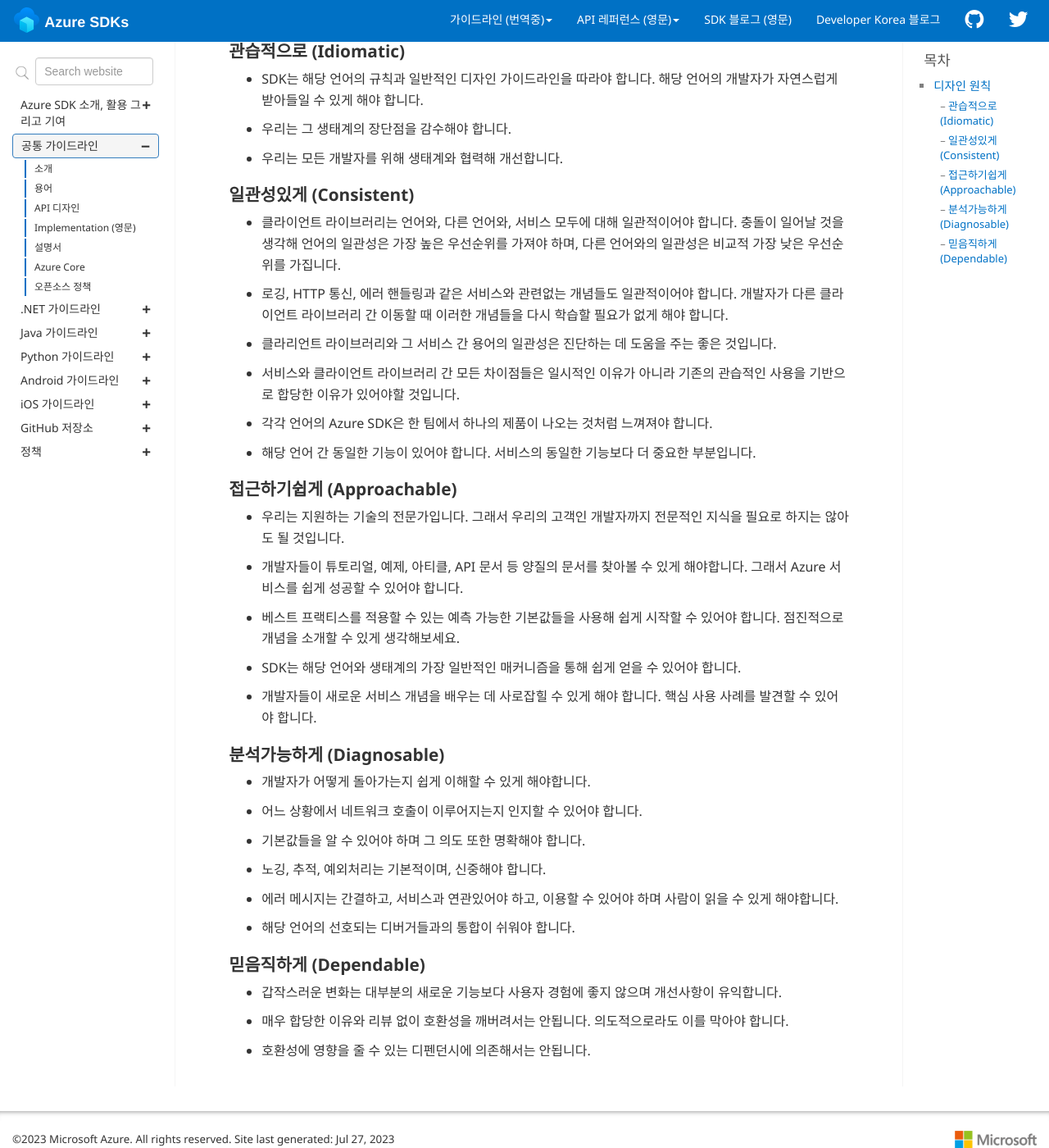
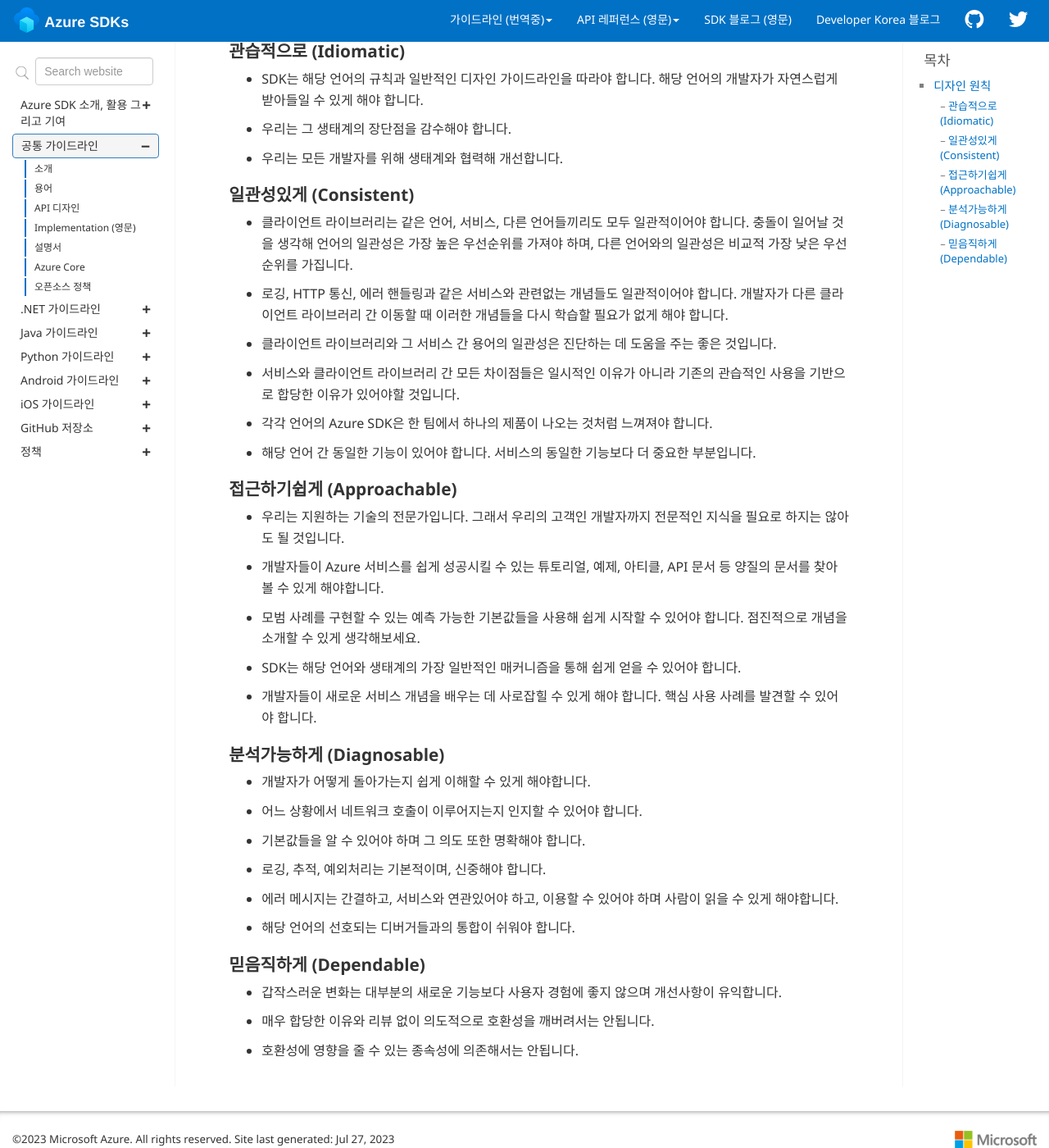
Before and after one commit to Azure/azure-sdk-korean, a Jekyll site: the page built from docs/general/introduction.md, in a window 1280 px wide and 1400 px high, scrolled down 375 px. Shown: the whole window at 82% size. Built offline with Jekyll 4.4.1, drawn with Linux system fonts in a browser that asks for light colours; comment, search, counter and statistics services are not loaded; some of the changed text lies outside the part shown.

Commit message:
fix: fix some typo and wrong translation Closes #132

```diff
--- a/docs/general/introduction.md
+++ b/docs/general/introduction.md
@@ -9,7 +9,7 @@ sidebar: general_sidebar
 본 공통 가이드라인 문서는 다음과 같은 분들에게 유용합니다:
 
 * 언어별 가이드라인 작성자
-* 특정 언어 가이드라인이 있지 않은 클라이언트 라이브러리 디자이너
+* 특정 언어 가이드라인이 없는 클라이언트 라이브러리 디자이너
 
 특정 언어 가이드라인이 없는 언어로 작업하는 경우, Azure Developer Experience [Architecture Board]와 더욱 긴밀하게 협력하여 클라이언트 라이브러리가 적절하게 설계되고 개발자 경험이 모범적인지 확인하세요.
 
@@ -25,9 +25,9 @@ Azure SDK는 Azure 서비스에 연결하는 개발자의 생산성을 증대시
 
 ### 일관성있게 (Consistent)
 
-* 클라이언트 라이브러리는 언어와, 다른 언어와, 서비스 모두에 대해 일관적이어야 합니다. 충돌이 일어날 것을 생각해 언어의 일관성은 가장 높은 우선순위를 가져야 하며, 다른 언어와의 일관성은 비교적 가장 낮은 우선순위를 가집니다.
+* 클라이언트 라이브러리는 같은 언어, 서비스, 다른 언어들끼리도 모두 일관적이어야 합니다. 충돌이 일어날 것을 생각해 언어의 일관성은 가장 높은 우선순위를 가져야 하며, 다른 언어와의 일관성은 비교적 가장 낮은 우선순위를 가집니다.
 * 로깅, HTTP 통신, 에러 핸들링과 같은 서비스와 관련없는 개념들도 일관적이어야 합니다. 개발자가 다른 클라이언트 라이브러리 간 이동할 때 이러한 개념들을 다시 학습할 필요가 없게 해야 합니다.
-* 클라리언트 라이브러리와 그 서비스 간 용어의 일관성은 진단하는 데 도움을 주는 좋은 것입니다.
+* 클라이언트 라이브러리와 그 서비스 간 용어의 일관성은 진단하는 데 도움을 주는 좋은 것입니다.
 * 서비스와 클라이언트 라이브러리 간 모든 차이점들은 일시적인 이유가 아니라 기존의 관습적인 사용을 기반으로 합당한 이유가 있어야할 것입니다.
 * 각각 언어의 Azure SDK은 한 팀에서 하나의 제품이 나오는 것처럼 느껴져야 합니다.
 * 해당 언어 간 동일한 기능이 있어야 합니다. 서비스의 동일한 기능보다 더 중요한 부분입니다.
@@ -35,8 +35,8 @@ Azure SDK는 Azure 서비스에 연결하는 개발자의 생산성을 증대시
 ### 접근하기쉽게 (Approachable)
 
 * 우리는 지원하는 기술의 전문가입니다. 그래서 우리의 고객인 개발자까지 전문적인 지식을 필요로 하지는 않아도 될 것입니다.
-* 개발자들이 튜토리얼, 예제, 아티클, API 문서 등 양질의 문서를 찾아볼 수 있게 해야합니다. 그래서 Azure 서비스를 쉽게 성공할 수 있어야 합니다.
-* 베스트 프랙티스를 적용할 수 있는 예측 가능한 기본값들을 사용해 쉽게 시작할 수 있어야 합니다. 점진적으로 개념을 소개할 수 있게 생각해보세요.
+* 개발자들이 Azure 서비스를 쉽게 성공시킬 수 있는 튜토리얼, 예제, 아티클, API 문서 등 양질의 문서를 찾아볼 수 있게 해야합니다.
+* 모범 사례를 구현할 수 있는 예측 가능한 기본값들을 사용해 쉽게 시작할 수 있어야 합니다. 점진적으로 개념을 소개할 수 있게 생각해보세요.
 * SDK는 해당 언어와 생태계의 가장 일반적인 매커니즘을 통해 쉽게 얻을 수 있어야 합니다.
 * 개발자들이 새로운 서비스 개념을 배우는 데 사로잡힐 수 있게 해야 합니다. 핵심 사용 사례를 발견할 수 있어야 합니다.
 
@@ -45,14 +45,14 @@ Azure SDK는 Azure 서비스에 연결하는 개발자의 생산성을 증대시
 * 개발자가 어떻게 돌아가는지 쉽게 이해할 수 있게 해야합니다.
 * 어느 상황에서 네트워크 호출이 이루어지는지 인지할 수 있어야 합니다.
 * 기본값들을 알 수 있어야 하며 그 의도 또한 명확해야 합니다.
-* 노깅, 추적, 예외처리는 기본적이며, 신중해야 합니다.
-* 에러 메시지는 간결하고, 서비스과 연관있어야 하고, 이용할 수 있어야 하며 사람이 읽을 수 있게 해야합니다.
+* 로깅, 추적, 예외처리는 기본적이며, 신중해야 합니다.
+* 에러 메시지는 간결하고, 서비스와 연관있어야 하고, 이용할 수 있어야 하며 사람이 읽을 수 있게 해야합니다.
 * 해당 언어의 선호되는 디버거들과의 통합이 쉬워야 합니다.
 
 ### 믿음직하게 (Dependable)
 
 * 갑작스러운 변화는 대부분의 새로운 기능보다 사용자 경험에 좋지 않으며 개선사항이 유익합니다.
-* 매우 합당한 이유와 리뷰 없이 호환성을 깨버려서는 안됩니다. 의도적으로라도 이를 막아야 합니다.
-* 호환성에 영향을 줄 수 있는 디펜던시에 의존해서는 안됩니다.
+* 매우 합당한 이유와 리뷰 없이 의도적으로 호환성을 깨버려서는 안됩니다.
+* 호환성에 영향을 줄 수 있는 종속성에 의존해서는 안됩니다.
 
 {% include refs.md %}
```
Also changed, not shown: Gemfile.lock.
